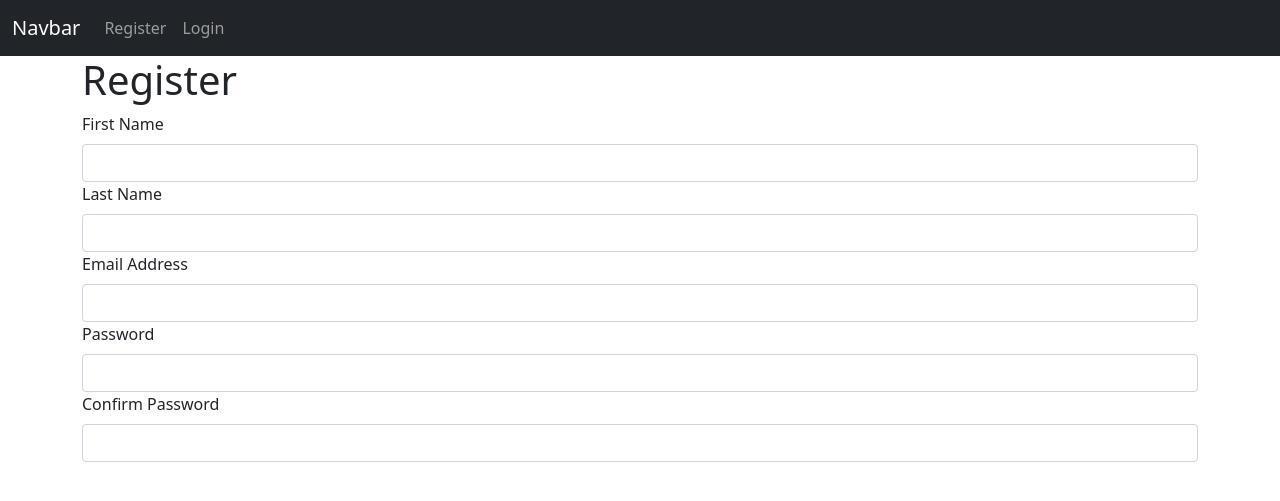
After one commit to Obe2121/w5d1hw, a Flask app: page /register in a window 1280 px wide. The commit adds this page. Shown: the top 501 px of the page. Run offline with Flask 2, Linux system fonts and the light colour scheme.

Commit message:
day 3 hw update

```diff
--- a/app/forms.py
+++ b/app/forms.py
@@ -1,8 +1,20 @@
 from flask_wtf import FlaskForm
 from wtforms import StringField, PasswordField, SubmitField
-from wtforms.validators import Email, DataRequired
+from wtforms.validators import Email, DataRequired, EqualTo,ValidationError
+from .models import User
 
 class LoginForm(FlaskForm):
     email = StringField('Email Address', validators=[DataRequired(),Email()])
     password = PasswordField('Password', validators=[DataRequired()])
     submit = SubmitField('Submit')
+
+class PokemonForm(FlaskForm):
+    name = StringField('Name', validators=[DataRequired()])
+
+class RegisterForm(FlaskForm):
+    first_name = StringField('First Name', validators=[DataRequired()])
+    last_name = StringField('Last Name', validators=[DataRequired()])
+    email = StringField('Email Address', validators=[DataRequired(), Email()])
+    password = PasswordField('Password', validators=[DataRequired()])
+    confirm_password = PasswordField('Confirm Password', validators=[DataRequired(), EqualTo('password')])
+    submit = SubmitField('Register')
--- a/app/routes.py
+++ b/app/routes.py
@@ -1,7 +1,11 @@
-from flask import render_template, request
+from flask import render_template, request, redirect, url_for
+from flask.helpers import url_for
 import requests
 from app import app
-from .forms import LoginForm
+from .forms import LoginForm, RegisterForm, PokemonForm
+from .models import User
+from flask_login import login_user, current_user, logout_user, login_required
+
 @app.route('/', methods = ['GET'])
 def index():
     return render_template('index.html.j2')
@@ -10,21 +14,50 @@ def index():
 def login():
     form = LoginForm()
     if request.method == 'POST' and form.validate_on_submit():
-        #do Login stuff
         email = request.form.get("email").lower()
         password = request.form.get("password")
-        if email in app.config.get("REGISTERED_USERS") and \
-            password == app.config.get("REGISTERED_USERS").get(email).get('password'):
-            return f"Login success Welcome {app.config.get('REGISTERED_USERS').get(email).get('name')}"
+        u = User.query.filter_by(email=email).first()
+
+        if u and u.check_hashed_password(password):
+            login_user(u)
+            return redirect(url_for("index"))
         error_string = "Invalid Email password combo"
         return render_template('login.html.j2', error = error_string, form=form)
-
     return render_template('login.html.j2', form=form)
 
+@app.route('/logout')
+@login_required
+def logout():
+    if current_user:
+        logout_user()
+        return redirect(url_for('login'))
+
+@app.route('/register', methods=['GET', 'POST'])
+def register():
+    form = RegisterForm()
+    if request.method == 'POST' and form.validate_on_submit():
+        try:
+            new_user_data = {
+                "first_name":form.first_name.data.title(),
+                "last_name":form.last_name.data.title(),
+                "email":form.email.data.lower(),
+                "password":form.password.data,
+            }
+            new_user_object = User()
+            new_user_object.from_dict(new_user_data)
+            new_user_object.save()
+        except:
+            error_string = 'There was an unexpected error creating your account. Please try again later'
+            return render_template('register.html.j2', form=form, error = error_string)
+        return redirect(url_for('login'))
+    return render_template('register.html.j2', form = form)
+
 @app.route('/pokemon', methods = ['GET', 'POST'])
+@login_required
 def pokemon():
-    if request.method == 'POST':
-        name = request.form.get('pokemon_name')
+    form = PokemonForm()
+    if request.method == 'POST' and form.validate_on_submit():
+        name = request.form.get('name')
         url = f'https://pokeapi.co/api/v2/pokemon/{name}/'
         response = requests.get(url)
         if response.ok:
--- a/app/templates/base.html.j2
+++ b/app/templates/base.html.j2
@@ -27,14 +27,26 @@
         <div class="collapse navbar-collapse" id="navbarNav">
         <ul class="navbar-nav">
             <li class="nav-item">
+
+            {% if current_user.is_authenticated %}
             <a class="nav-link" aria-current="page" href="{{url_for('index')}}">Home</a>
             </li>
             <li class="nav-item">
             <a class="nav-link" href="{{url_for('pokemon')}}">Pokemon</a>
             </li>
             <li class="nav-item">
+            <a class="nav-link" href="{{url_for('logout')}}">Logout</a>
+            </li>
+
+            {% else %}
+            <li class="nav-item">
+            <a class="nav-link" href="{{url_for('register')}}">Register</a>
+            </li>
+            <li class="nav-item">
             <a class="nav-link" href="{{url_for('login')}}">Login</a>
             </li>
+            {% endif %}
+        </ul>
         </div>
     </div>
     </nav>
--- /dev/null
+++ b/app/templates/register.html.j2
@@ -0,0 +1,37 @@
+{% extends "base.html.j2" %}
+{%block title %}
+Register
+{%endblock %}
+
+{%block content %}
+<h1>Register</h1>
+
+
+<small style="color:red;"> {{error}}</small>
+<form action="{{url_for('register')}}" methods="POST"
+{{form.hidden_tag()}}
+
+{{form.first_name.label(class='form-label')}}
+{{form.first_name(class='form-control')}}
+
+{{form.last_name.label(class='form-label')}}
+{{form.last_name(class='form-control')}}
+
+{{form.email.label(class='form-label')}}
+{{form.email(class='form-control')}}
+
+{% for error in form.email.errors %}
+    <small style="color:red;"> {{error}}</small>
+{% endfor %}
+
+{{form.password.label(class='form-label')}}
+{{form.password(class='form-control')}}
+{% for error in form.email.errors %}
+    <small style="color:red;"> {{error}}</small>
+{% endfor %}
+
+{{form.confirm_password.label(class='form-label')}}
+{{form.confirm_password(class='form-control')}}
+
+
+{%endblock %}
--- a/config.py
+++ b/config.py
@@ -6,3 +6,6 @@ class Config():
         'joelc@codingtemple.com':{"name":"Joel","password":"MorphinTime"}
     }
     SECRET_KEY = os.environ.get('SECRET_KEY') or 'you-will-never-guess'
+
+    SQLALCHEMY_DATABASE_URI = os.environ.get('SQLALCHEMY_DATABASE_URI')
+    SQLALCHEMY_TRACK_MODIFICATIONS = os.environ.get('SQLALCHEMY_TRACK_MODIFICATIONS')
```
Also changed, not shown: app/__init__.py (+14 -0 lines), app/models.py (added, +37 -0 lines), app/templates/pokemon.html.j2 (+19 -4 lines), 2 other files.
